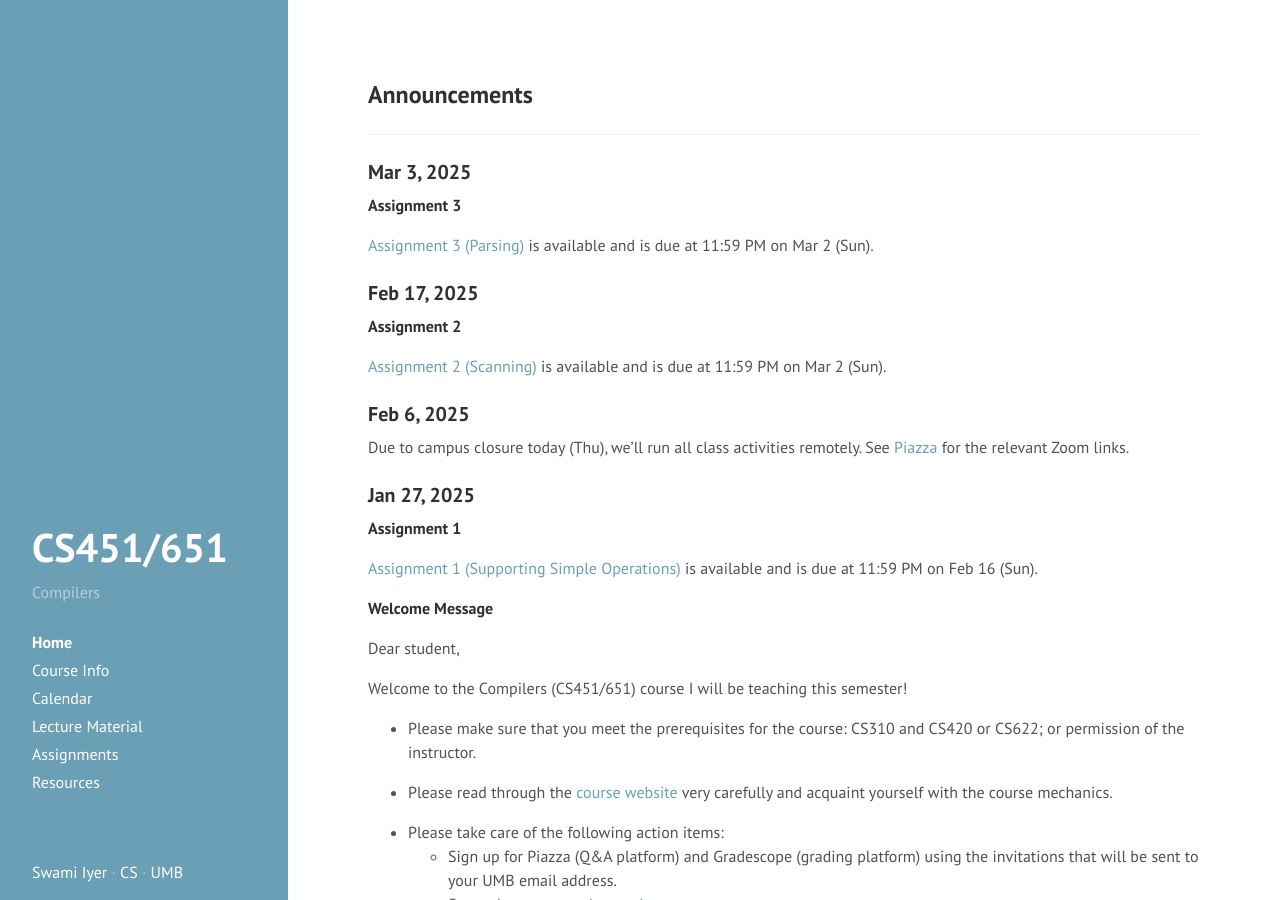
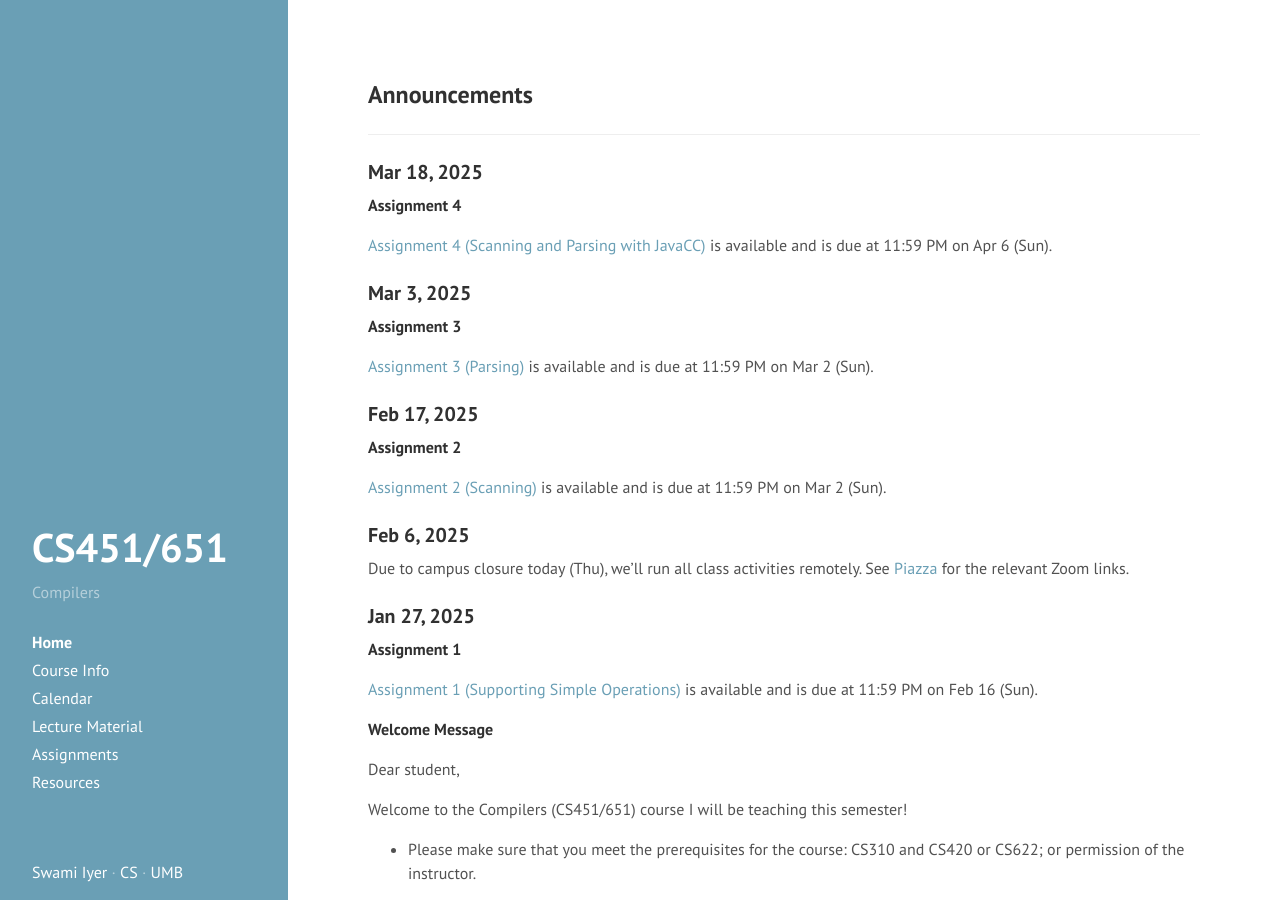
Before and after one commit to swamiiyer/swamiiyer.github.io, a Jekyll site: the page built from _pages/cs451/index.md, in a window 1280 px wide and 900 px high. Built offline with Jekyll 4.4.1, drawn with Linux system fonts in a browser that asks for light colours.

Commit message:
Assignment 4 released

```diff
--- a/_pages/cs451/index.md
+++ b/_pages/cs451/index.md
@@ -4,6 +4,12 @@ layout: cs451_page
 title: Home
 order: 1
 ---
+
+### Mar 18, 2025
+
+**Assignment 4**
+
+ [Assignment 4 (Scanning and Parsing with JavaCC)](assignments.html) is available and is due at 11:59 PM on Apr 6 (Sun).
 
 ### Mar 3, 2025
 
```
Also changed, not shown: _pages/cs110/index.md (+6 -0 lines), _pages/cs210/index.md (+6 -0 lines).
